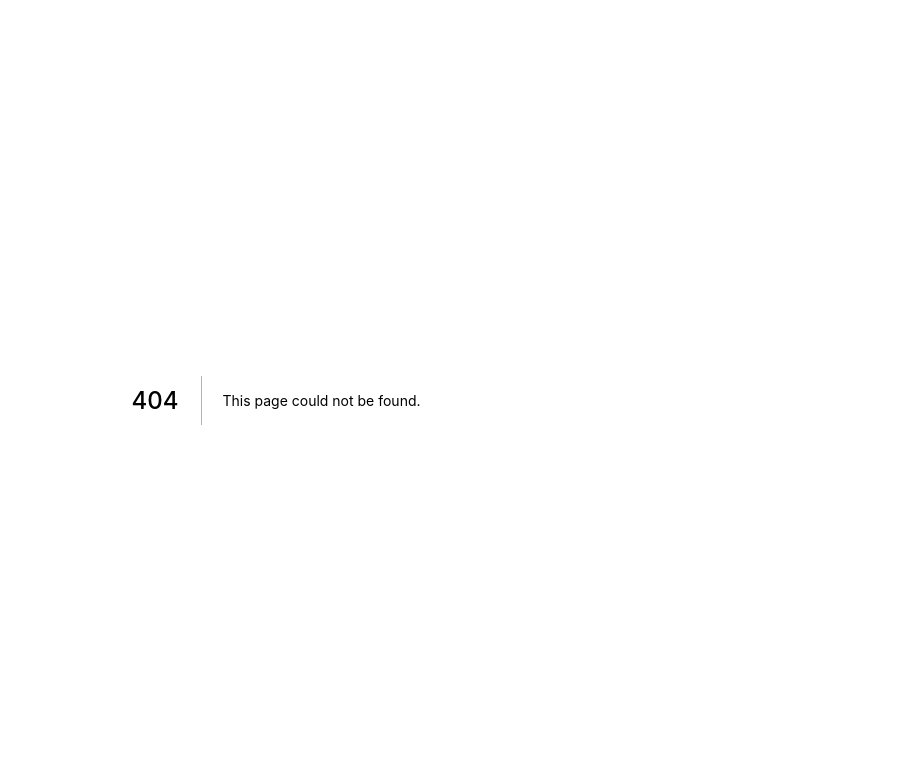
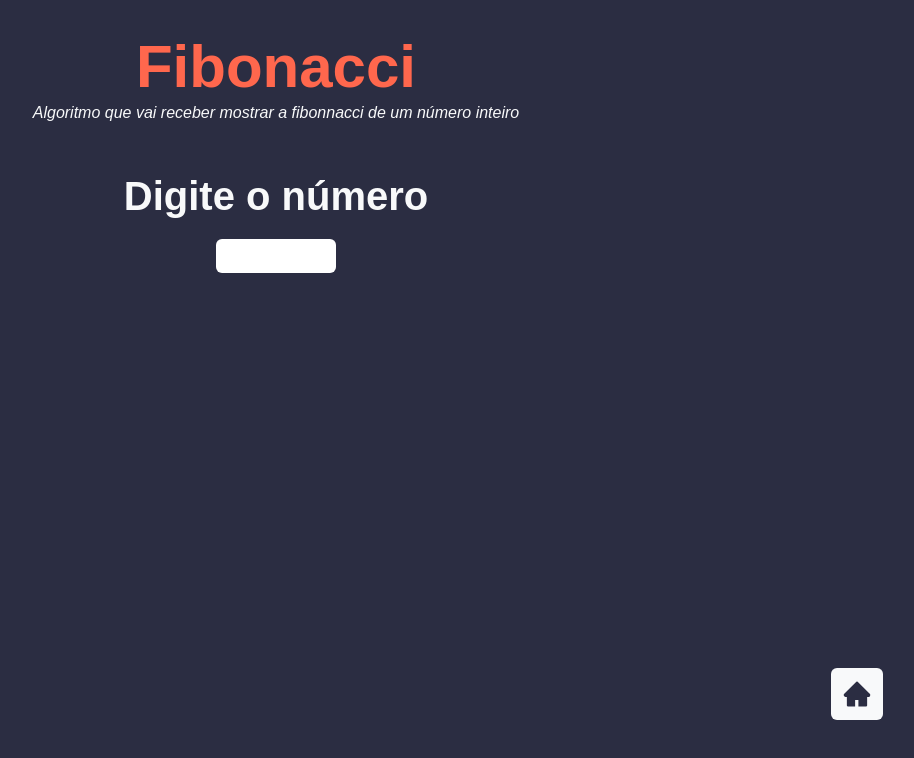
Before and after one commit to joaopedroalb/algorithms-unifor, a Next.js app: page /fibo in a window 1280 px wide. Before the commit this address had no page. Shown: the top 758 px of the page, without its empty margins (364-1278 px from the left). Built offline with nearby package versions, Linux system fonts and the light colour scheme; a web font is replaced by a local one.

Commit message:
styles: change organization of styles pages

```diff
--- a/src/components/Card/styles.js
+++ b/src/components/Card/styles.js
@@ -21,7 +21,8 @@ export const CardMain = styled.div`
 `
 
 export const Circle = styled.div`
-    padding: 25px;
+    padding: 20px;
+    font-size: 1.6rem;
     border-radius: 50%;
     background: var(--dark-blue);
     display: flex;
--- /dev/null
+++ b/src/pages/fibo.js
@@ -0,0 +1,15 @@
+import Layout from "../components/Layout";
+import {Main,Title,InputContainer,Input} from '../styles/StylePageV1'
+
+export default function Fibo() {
+  return (
+    <Layout title="Fibonacci" description="Algoritmo que vai receber mostrar a fibonnacci de um número inteiro">
+        <Main>
+            <InputContainer>
+                <Title>Digite o número</Title>
+                <Input type="number"/>
+            </InputContainer>
+        </Main>
+    </Layout>
+  )
+}
--- a/src/pages/index.js
+++ b/src/pages/index.js
@@ -6,7 +6,7 @@ export default function Home() {
   const list = [
     {number:1,name:"Número Primo",path:"prime"},
     {number:2,name:"Somatório",path:"sum"},
-    {number:3,name:"Fibonacci",path:"fibonnacci"},
+    {number:3,name:"Fibonacci",path:"fibo"},
     {number:4,name:"Máximo divisor comum",path:"mdc"},
     {number:5,name:"Quick Sort",path:"sort"},
     {number:6,name:"Contagem",path:"cont"},
--- a/src/pages/prime.js
+++ b/src/pages/prime.js
@@ -1,6 +1,6 @@
 import Layout from '../components/Layout'
 import { useState } from 'react'
-import {Main,Title,InputContainer,Input,Button} from '../styles/Prime'
+import {Main,Title,InputContainer,Input,Button} from '../styles/StylePageV1'
 import { isPrime } from '../functions/algorithmFunc'
 
 export default function Prime() {
--- a/src/pages/sum.js
+++ b/src/pages/sum.js
@@ -1,7 +1,7 @@
 import { useState } from 'react'
 import Layout from '../components/Layout'
 import { summation } from '../functions/algorithmFunc'
-import { Main, Header, Title, SubTitle, InputContainer, Input, Button,Result } from '../styles/SumStyle'
+import { Main, Header, Title, SubTitle, InputContainer, Input, Button,Result } from '../styles/StylePageV2'
 export default function Sum() {
   const [text, setText] = useState(null)
   const [result, setResult] = useState(null)
```
Also changed, not shown: src/styles/StylePageV1.js (renamed from src/styles/Prime.js), src/styles/StylePageV2.js (renamed from src/styles/SumStyle.js).
